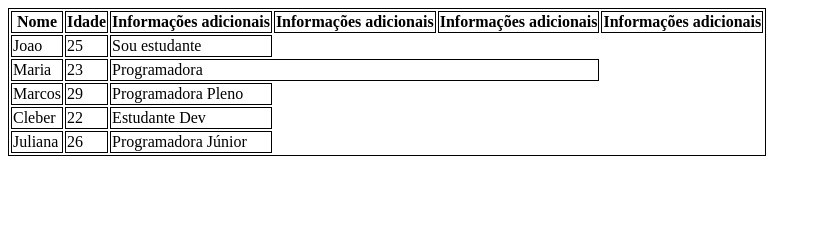
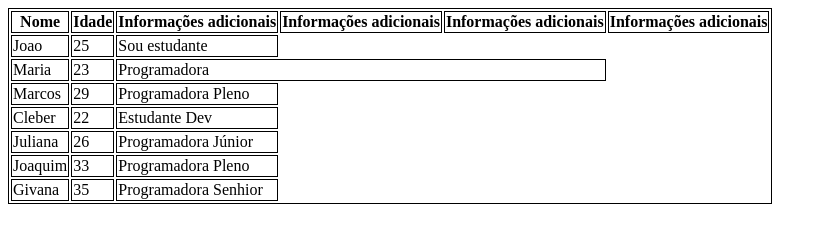
Before and after one commit to gTORR3z/aula-tabela, a plain HTML site: page index.html in a window 1280 px wide. Shown: the whole page, without its empty margins (0-827 px from the left). Drawn offline with Linux system fonts and the light colour scheme.

Commit message:
adicinados mais dois programadores

```diff
--- a/index.html
+++ b/index.html
@@ -48,6 +48,16 @@
                 <td>26</td>
                 <td>Programadora Júnior</td>
             </tr>
+            <tr>
+                <td>Joaquim</td>
+                <td>33</td>
+                <td>Programadora Pleno</td>
+            </tr>
+            <tr>
+                <td>Givana</td>
+                <td>35</td>
+                <td>Programadora Senhior</td>
+            </tr>
         </tbody>
     </table>
 
```
